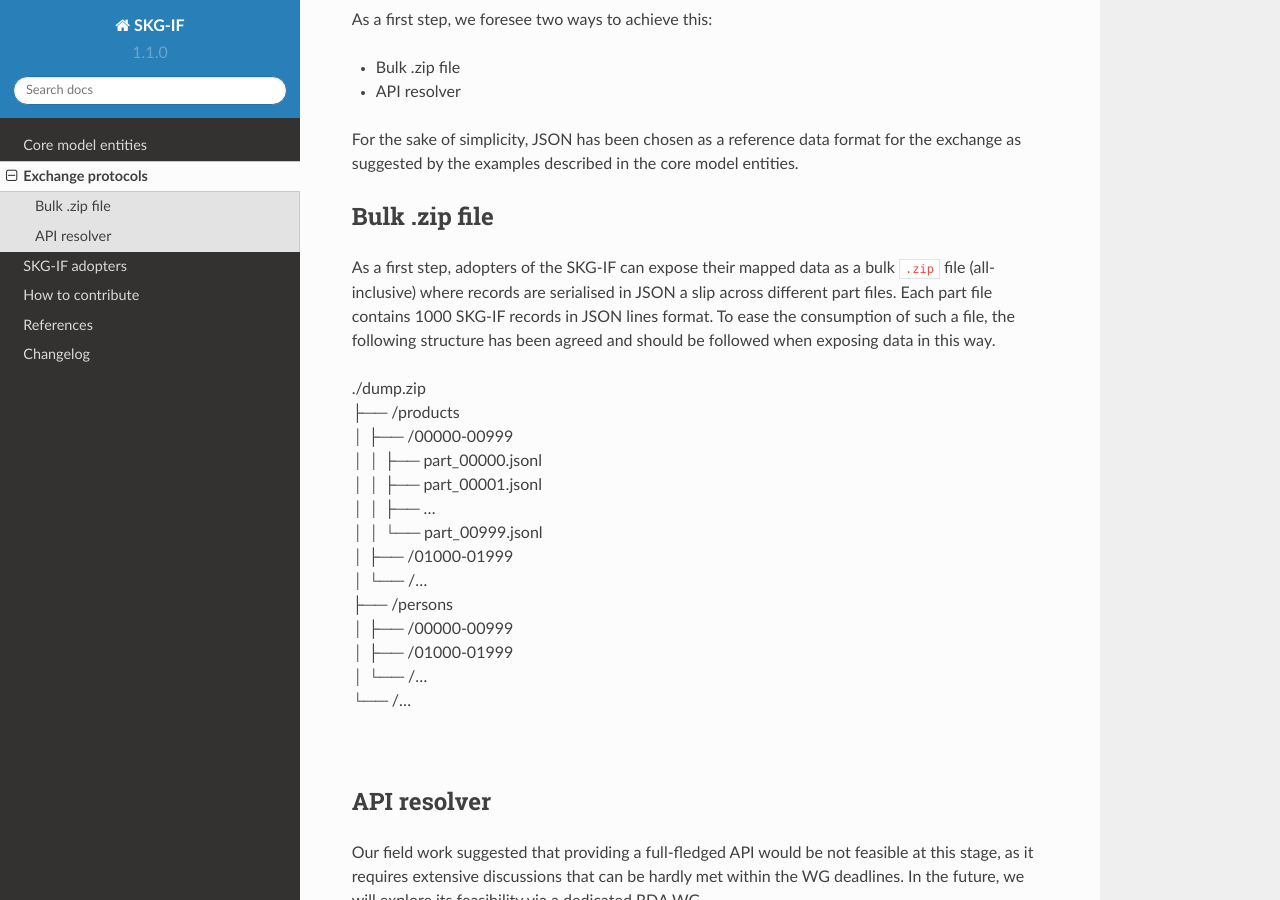
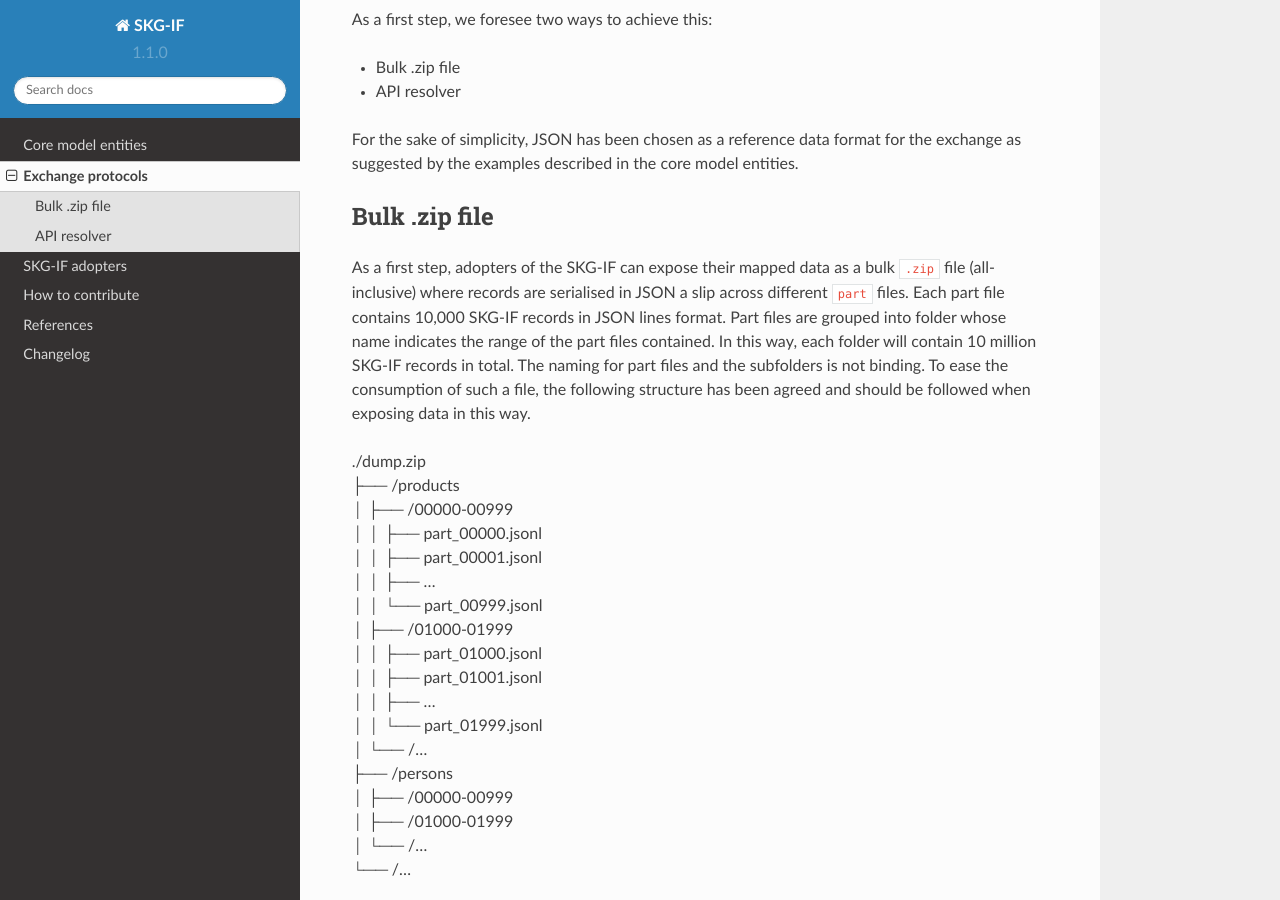
Before and after one commit to andremann/SKG-IF, a Sphinx documentation site: the page built from docs/source/exchange.rst, in a window 1280 px wide and 900 px high, scrolled down 224 px. Built offline with Sphinx 7.4.7 and the Read the Docs theme 2.0.0, drawn with Linux system fonts in a browser that asks for light colours; pages that are not in the unit, such as notebooks, are missing from menus.

Commit message:
updating dump proto

```diff
--- a/docs/source/exchange.rst
+++ b/docs/source/exchange.rst
@@ -15,8 +15,11 @@ For the sake of simplicity, JSON has been chosen as a reference data format for
 
 Bulk .zip file
 ================================================================
-As a first step, adopters of the SKG-IF can expose their mapped data as a bulk ``.zip`` file (all-inclusive) where records are serialised in JSON a slip across different part files.
-Each part file contains 1000 SKG-IF records in JSON lines format.
+As a first step, adopters of the SKG-IF can expose their mapped data as a bulk ``.zip`` file (all-inclusive) where records are serialised in JSON a slip across different ``part`` files.
+Each part file contains 10,000 SKG-IF records in JSON lines format.
+Part files are grouped into folder whose name indicates the range of the part files contained.
+In this way, each folder will contain 10 million SKG-IF records in total.
+The naming for part files and the subfolders is not binding.
 To ease the consumption of such a file, the following structure has been agreed and should be followed when exposing data in this way.
 
 
@@ -28,6 +31,10 @@ To ease the consumption of such a file, the following structure has been agreed
 | │   │   ├── ...
 | │   │   └── part_00999.jsonl
 | │   ├── /01000-01999
+| │   │   ├── part_01000.jsonl
+| │   │   ├── part_01001.jsonl
+| │   │   ├── ...
+| │   │   └── part_01999.jsonl
 | │   └── /...
 | ├── /persons
 | │   ├── /00000-00999
```
